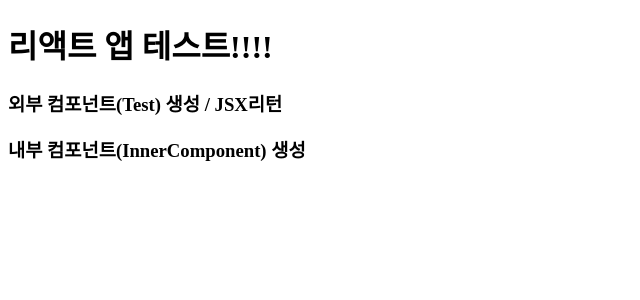
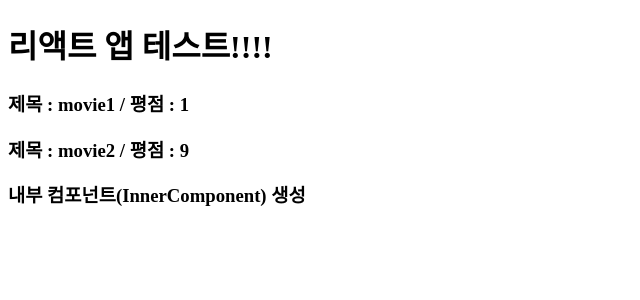
Before and after one commit to zzzzzkjs/react_movie_app, a React (Create React App) app: page / in a window 1280 px wide. Shown: the top 300 px of the page, without its empty margins (0-640 px from the left). Built offline with nearby package versions, Linux system fonts and the light colour scheme.

Commit message:
props 전달

```diff
--- a/src/App.js
+++ b/src/App.js
@@ -1,5 +1,5 @@
 import React from 'react';
-import Test from './components/Test';
+import Movie from './components/Movie';
 
 function InnerComponent() {
   return <h3>내부 컴포넌트(InnerComponent) 생성</h3>;
@@ -9,7 +9,8 @@ function App() {
   return (
     <div>
       <h1>리액트 앱 테스트!!!!</h1>
-      <Test />
+      <Movie title="movie1" score="1"/>
+      <Movie title="movie2" score="9"/>
       <InnerComponent />
     </div>);
 }
--- /dev/null
+++ b/src/components/Movie.js
@@ -0,0 +1,9 @@
+import React from 'react';
+
+function Movie(movieProps) {
+  return (
+    <h3>제목 : {movieProps.title} / 평점 : {movieProps.score}</h3>
+  );
+}
+
+export default Movie;
--- a/src/components/Test.js
+++ /dev/null
@@ -1,7 +0,0 @@
-import React from 'react';
-
-function Test() {
-  return <h3>외부 컴포넌트(Test) 생성 / JSX리턴</h3>;
-}
-
-export default Test;
```
